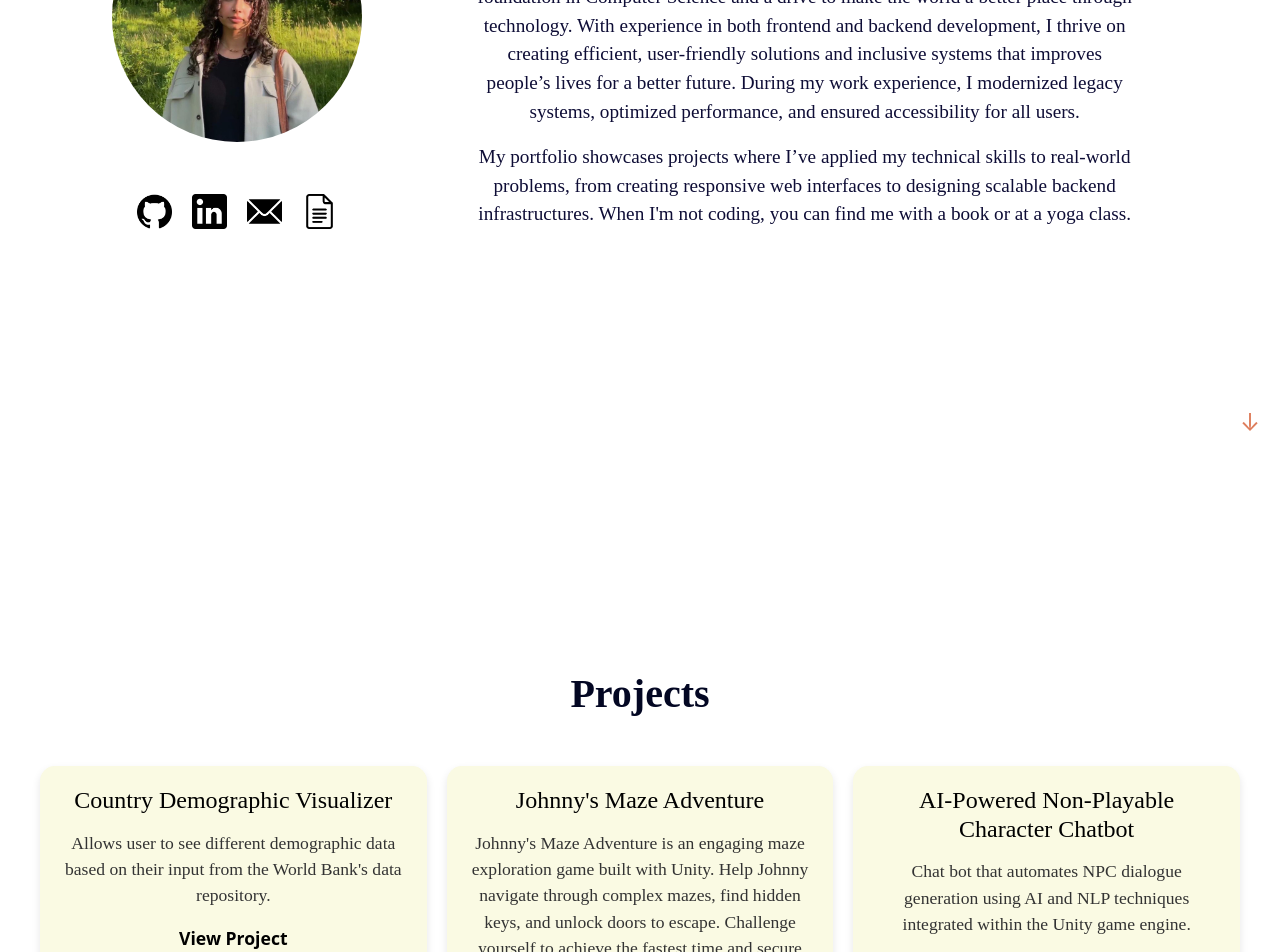
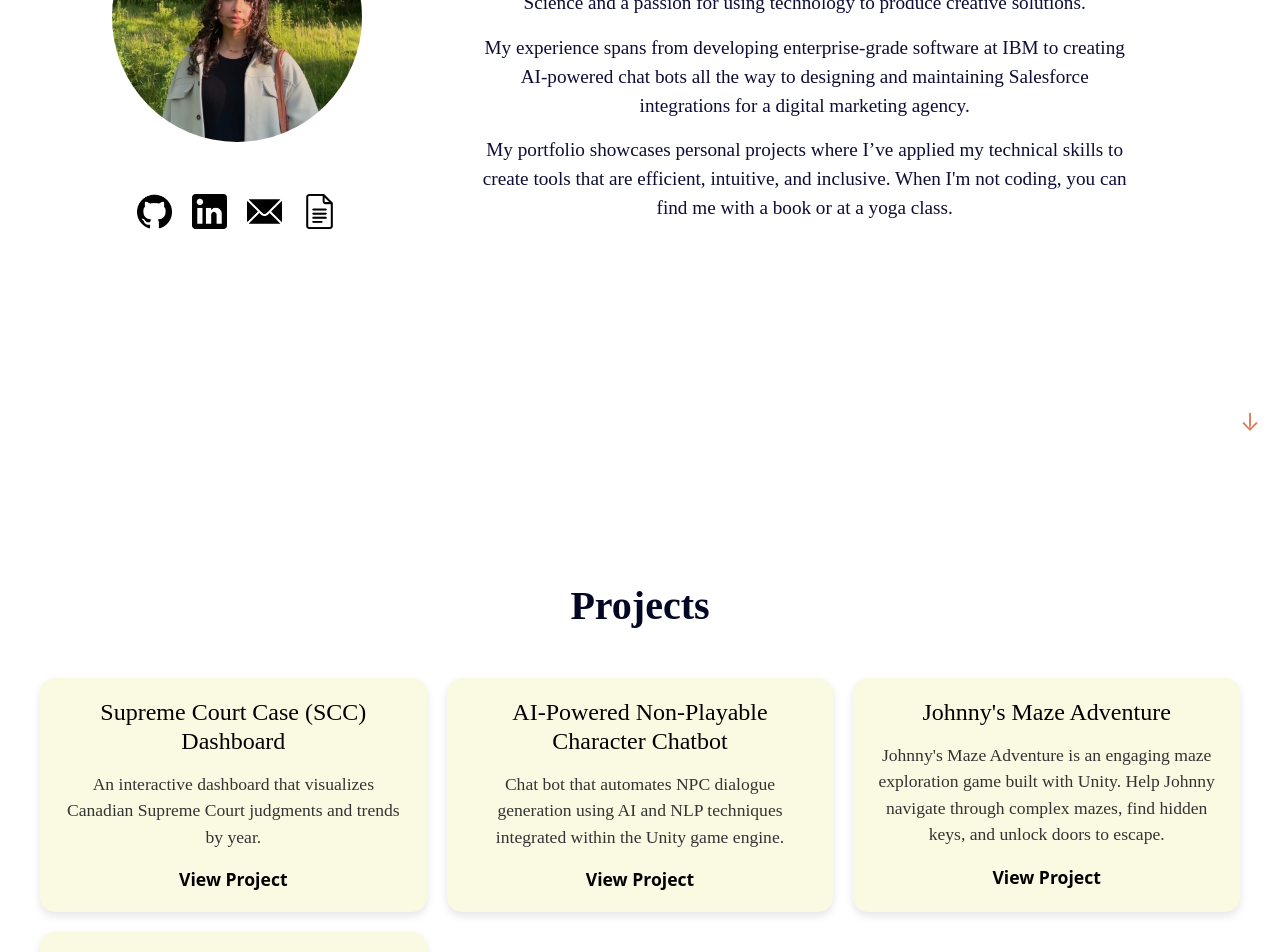
Before and after one commit to misha-hb/Portfolio-Website, a React (Create React App) app: page / in a window 1280 px wide. Shown: the part 340-1292 px from the top of the page. Built offline with nearby package versions, Linux system fonts and the light colour scheme; a web font is replaced by a local one.

Commit message:
added ga tracking

```diff
--- a/public/index.html
+++ b/public/index.html
@@ -1,6 +1,15 @@
 <!DOCTYPE html>
 <html lang="en">
   <head>
+  <!-- Google tag (gtag.js) -->
+    <script async src="https://www.googletagmanager.com/gtag/js?id=G-9VME8DZK4H"></script>
+    <script>
+      window.dataLayer = window.dataLayer || [];
+      function gtag(){dataLayer.push(arguments);}
+        gtag('js', new Date());
+
+      gtag('config', 'G-9VME8DZK4H');
+    </script>
     <meta charset="utf-8" />
     <link rel="icon" href="%PUBLIC_URL%/icon.png" />
     <meta name="viewport" content="width=device-width, initial-scale=1" />
--- /dev/null
+++ b/src/analytics.js
@@ -0,0 +1,6 @@
+
+export function trackEvent(action, params = {}) {
+  if (window && window.gtag) {
+    window.gtag('event', action, params);
+  }
+}
--- a/src/components/Contact.js
+++ b/src/components/Contact.js
@@ -4,6 +4,7 @@ import github from '../images/github.png';
 import linkedin from '../images/linkedin.png';
 import email from '../images/mail.png';
 import resume from '../images/resume.png';
+import { trackEvent } from '../analytics';
 
 const Contact = () => {
   const [formData, setFormData] = useState({
@@ -31,11 +32,27 @@ const Contact = () => {
       })
     }).then((response) => {
       if (response.ok) {
+        trackEvent('contact_submit', {
+          method: 'form',
+          location: 'contact_page',
+        });
         setSubmitted(true);
         setFormData({ name: '', email: '', message: '' });
       }
+      else {
+          trackEvent('contact_submit_failed', {
+            method: 'form',
+            location: 'contact_page',
+            status: response.status,
+          });
+      }
     }).catch((error) => {
       console.error('Error:', error);
+      trackEvent('contact_submit_error', {
+          method: 'form',
+          location: 'contact_page',
+          error: error.toString(),
+      });
     });
   };
 
@@ -82,16 +99,52 @@ const Contact = () => {
             )}
           </div>
           <div className="icon-links">
-              <a href="https://github.com/misha-hb" target="_blank" rel="noopener noreferrer">
+              <a
+                href="https://github.com/misha-hb"
+                target="_blank"
+                rel="noopener noreferrer"
+                onClick={() => {
+                  trackEvent('outbound_click', {
+                    destination: 'github',
+                    location: 'contact',
+                  });
+                }}
+              >
                 <img src={github} alt="GitHub" className="icon" />
               </a>
-              <a href="https://linkedin.com/in/mishabutt" target="_blank" rel="noopener noreferrer">
+              <a
+                href="https://linkedin.com/in/mishabutt"
+                target="_blank"
+                rel="noopener noreferrer"
+                onClick={() => {
+                  trackEvent('outbound_click', {
+                    destination: 'linkedin',
+                    location: 'contact',
+                  });
+                }}
+              >
                 <img src={linkedin} alt="LinkedIn" className="icon" />
               </a>
-              <a href="mailto:mishahumayun2@gmail.com">
+              <a
+                href="mailto:mishahumayun2@gmail.com"
+                onClick={() => {
+                  trackEvent('outbound_click', {
+                    destination: 'email',
+                    location: 'contact',
+                  });
+                }}>
                 <img src={email} alt="Email" className="icon" />
               </a>
-              <a href="/Resume.pdf" target="_blank" rel="noopener noreferrer">
+              <a
+                href="/Resume.pdf"
+                target="_blank"
+                rel="noopener noreferrer"
+                onClick={() => {
+                  trackEvent('outbound_click', {
+                    destination: 'resume',
+                    location: 'contact',
+                  });
+                }}>
                 <img src={resume} alt="Resume" className="icon" />
               </a>
             </div>
--- a/src/components/Home.js
+++ b/src/components/Home.js
@@ -5,6 +5,7 @@ import github from '../images/github.png';
 import linkedin from '../images/linkedin.png';
 import email from '../images/mail.png';
 import resume from '../images/resume.png';
+import { trackEvent } from '../analytics';
 
 const Home = () => {
     return (
@@ -12,16 +13,53 @@ const Home = () => {
           <div className="left-column">
             <img src={profileImg} alt="Profile" className="profile-image" />
             <div className="icon-links">
-              <a href="https://github.com/misha-hb" target="_blank" rel="noopener noreferrer">
+              <a
+                href="https://github.com/misha-hb"
+                target="_blank"
+                rel="noopener noreferrer"
+                onClick={() => {
+                  trackEvent('outbound_click', {
+                    destination: 'github',
+                    location: 'home_page',
+                })}}
+              >
                 <img src={github} alt="GitHub" className="icon" />
               </a>
-              <a href="https://linkedin.com/in/mishabutt" target="_blank" rel="noopener noreferrer">
+              <a
+                href="https://linkedin.com/in/mishabutt"
+                target="_blank"
+                rel="noopener noreferrer"
+                onClick={() => {
+                  trackEvent('outbound_click', {
+                    destination: 'linkedin',
+                    location: 'home_page',
+                  });
+                }}
+              >
                 <img src={linkedin} alt="LinkedIn" className="icon" />
               </a>
-              <a href="mailto:mishahumayun2@gmail.com">
+              <a
+                href="mailto:mishahumayun2@gmail.com"
+                onClick={() => {
+                  trackEvent('outbound_click', {
+                    destination: 'email',
+                    location: 'home_page'
+                  })
+                }}
+              >
                 <img src={email} alt="Email" className="icon" />
               </a>
-              <a href="/Resume.pdf" target="_blank" rel="noopener noreferrer">
+              <a
+                href="/Resume.pdf"
+                target="_blank"
+                rel="noopener noreferrer"
+                onClick={() => {
+                  trackEvent('outbound_click', {
+                    destination: 'resume',
+                    location: 'home_page'
+                  })
+                }}
+              >
                 <img src={resume} alt="Resume" className="icon" />
               </a>
             </div>
@@ -30,16 +68,15 @@ const Home = () => {
             <h1 className='title-home'>About Me</h1>
             <p className='about'>
               <span className='hello'>Hello, </span>
-              my name is Misha and I am a recent University graduate with a strong foundation in
-              Computer Science and a drive to make the world a better place through technology. With
-              experience in both frontend and backend development, I thrive on creating efficient, user-friendly
-              solutions and inclusive systems that improves people’s lives for a better future. During
-              my work experience, I modernized legacy systems, optimized performance, and
-              ensured accessibility for all users.</p>
-            <p className='about'>My portfolio showcases projects where I’ve applied my technical skills to
-              real-world problems, from creating responsive web interfaces to designing
-              scalable backend infrastructures. When I'm not coding, you can find me with
+              my name is Misha and I am developer with a background in
+              Computer Science and a passion for using technology to produce creative solutions.
+              </p>
+              <p className='about'>My experience spans from developing enterprise-grade software at IBM to creating AI-powered chat bots all the way to
+                designing and maintaining Salesforce integrations for a digital marketing agency.</p>
+            <p className='about'>My portfolio showcases personal projects where I’ve applied my technical skills to
+              create tools that are efficient, intuitive, and inclusive. When I'm not coding, you can find me with
               a book or at a yoga class.</p>
+
           </div>
         </div>
       );
--- a/src/components/Projects.js
+++ b/src/components/Projects.js
@@ -1,25 +1,41 @@
 import React from 'react';
 import '../styles/Projects.css';
+import { trackEvent } from '../analytics';
 
 const projects = [
   {
     id: 1,
-    title: "Country Demographic Visualizer",
-    description: "Allows user to see different demographic data based on their input from the World Bank's data repository.",
-    link: "https://github.com/misha-hb/Country-Demographic-Visualizer"
+    title: "Supreme Court Case (SCC) Dashboard",
+    description: "An interactive dashboard that visualizes Canadian Supreme Court judgments and trends by year.",
+    link: "https://sccdashboard.com",
+    analyticsName: "scc_dashboard",
+    destinationType: "live_site"
   },
   {
     id: 2,
-    title: "Johnny's Maze Adventure",
-    description: "Johnny's Maze Adventure is an engaging maze exploration game built with Unity. Help Johnny navigate through complex mazes, find hidden keys, and unlock doors to escape. Challenge yourself to achieve the fastest time and secure your place on the leaderboard!",
-    link: "https://misha-hb.github.io/Maze-Adventure-Game/"
+    title: "AI-Powered Non-Playable Character Chatbot",
+    description: "Chat bot that automates NPC dialogue generation using AI and NLP techniques integrated within the Unity game engine.",
+    link: "https://github.com/misha-hb/NPC_Chatbot",
+    analyticsName: "npc_chatbot",
+    destinationType: "github_repo"
   },
   {
     id: 3,
-    title: "AI-Powered Non-Playable Character Chatbot",
-    description: "Chat bot that automates NPC dialogue generation using AI and NLP techniques integrated within the Unity game engine.",
-    link: "https://github.com/misha-hb/NPC_Chatbot"
+    title: "Johnny's Maze Adventure",
+    description: "Johnny's Maze Adventure is an engaging maze exploration game built with Unity. Help Johnny navigate through complex mazes, find hidden keys, and unlock doors to escape.",
+    link: "https://misha-hb.github.io/Maze-Adventure-Game/",
+    analyticsName: "maze_adventure",
+    destinationType: "github_game"
   },
+  {
+    id: 4,
+    title: "Country Demographic Visualizer",
+    description: "Allows user to see different demographic data based on their input from the World Bank's data repository.",
+    link: "https://github.com/misha-hb/Country-Demographic-Visualizer",
+    analyticsName: "country_demographic_visualizer",
+    destinationType: "github_repo"
+  }
+
 ];
 
 const Projects = () => {
@@ -32,7 +48,20 @@ const Projects = () => {
             <div className="project-card-content">
               <h3 className="project-card-title">{project.title}</h3>
               <p className="project-card-description">{project.description}</p>
-              <a href={project.link} target="_blank" rel="noopener noreferrer" className="project-card-link">View Project</a>
+              <a
+                href={project.link}
+                target="_blank"
+                rel="noopener noreferrer"
+                className="project-card-link"
+                onClick={() => {
+                  trackEvent('project_link_click', {
+                    project: project.analyticsName,
+                    destination: project.destinationType,
+                    location: 'projects_page'
+                  })
+                }}
+              >
+                View Project</a>
             </div>
           </div>
         ))}
```
